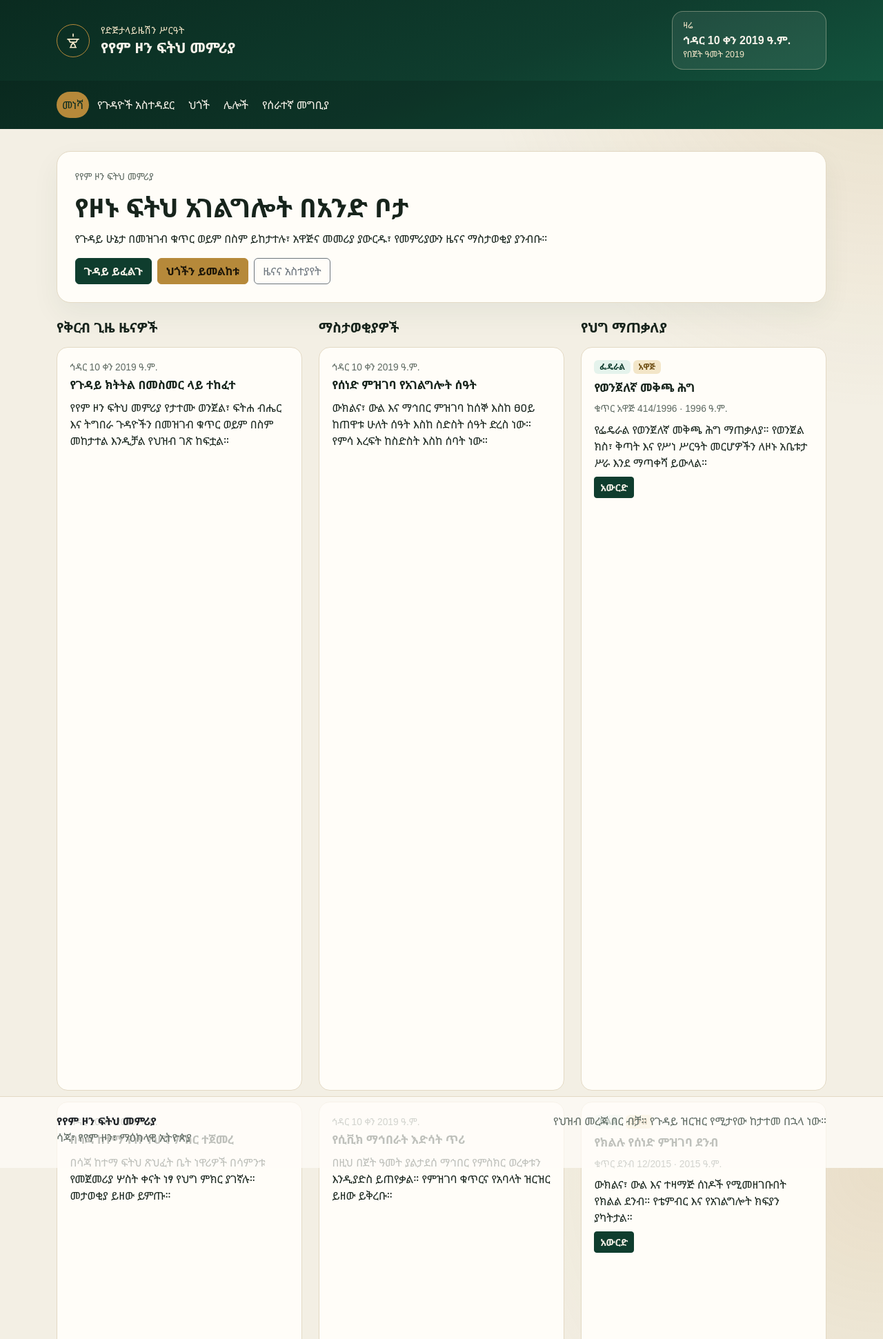
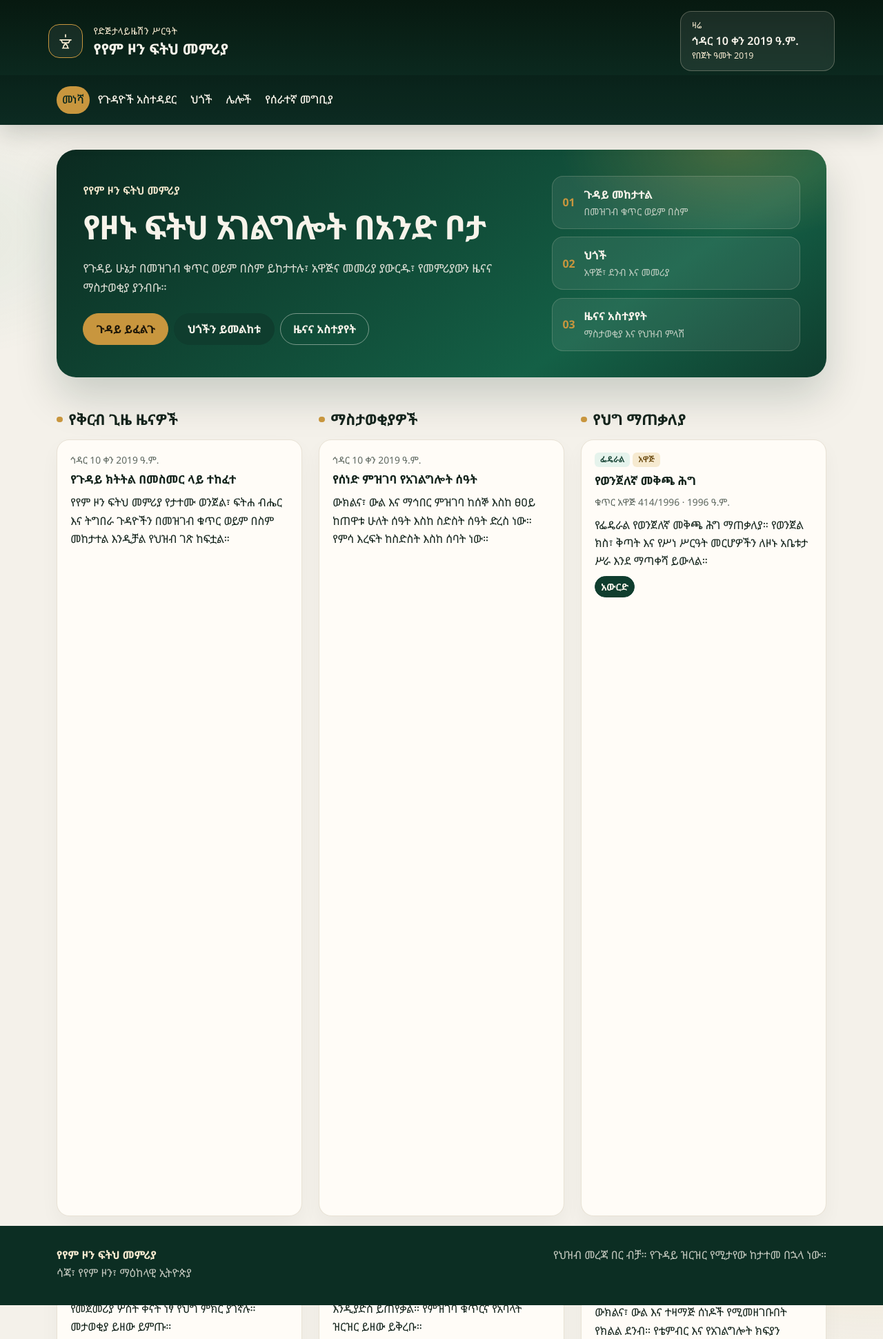
Before and after one commit to cherinets7/yem-judis, a Laravel app: page / in a window 1280 px wide. Shown: the top 1941 px of the page at 69% size. Run offline with Laravel 12, Linux system fonts and the light colour scheme; data comes from the database, SQL or seed files in the repository.

Commit message:
Redesign the public portal with a dark hero and a local Ethiopic font.
The homepage now uses a sticky header, service tiles, and a dark footer, and Amharic text no longer depends on Google Fonts.

Co-authored-by: cherinet sewnet <cherinets7@users.noreply.github.com>

```diff
--- a/resources/views/auth/login.blade.php
+++ b/resources/views/auth/login.blade.php
@@ -31,7 +31,7 @@
                         <input class="form-check-input" id="remember" name="remember" type="checkbox" value="1">
                         <label class="form-check-label" for="remember">አስታውሰኝ</label>
                     </div>
-                    <button class="btn btn-success w-100" type="submit">ግባ</button>
+                    <button class="btn btn-green w-100" type="submit">ግባ</button>
                 </form>
 
                 <p class="meta mt-4 mb-0">የሙከራ መለያዎች በ README ተዘርዝረዋል። የይለፍ ቃል password ነው።</p>
--- /dev/null
+++ b/resources/views/layouts/partials/fonts.blade.php
@@ -0,0 +1,26 @@
+<style>
+    @font-face {
+        font-family: "Noto Sans Ethiopic";
+        font-style: normal;
+        font-weight: 400 700;
+        font-display: swap;
+        src: url("{{ asset('fonts/noto-ethiopic.woff2') }}") format("woff2");
+        unicode-range: U+030E, U+1200-1399, U+2D80-2DDE, U+AB01-AB2E, U+1E7E0-1E7E6, U+1E7E8-1E7EB, U+1E7ED-1E7EE, U+1E7F0-1E7FE;
+    }
+    @font-face {
+        font-family: "Noto Sans Ethiopic";
+        font-style: normal;
+        font-weight: 400 700;
+        font-display: swap;
+        src: url("{{ asset('fonts/noto-latin-ext.woff2') }}") format("woff2");
+        unicode-range: U+0100-02BA, U+02BD-02C5, U+02C7-02CC, U+02CE-02D7, U+02DD-02FF, U+0304, U+0308, U+0329, U+1D00-1DBF, U+1E00-1E9F, U+1EF2-1EFF, U+2020, U+20A0-20AB, U+20AD-20C4, U+2113, U+2C60-2C7F, U+A720-A7FF;
+    }
+    @font-face {
+        font-family: "Noto Sans Ethiopic";
+        font-style: normal;
+        font-weight: 400 700;
+        font-display: swap;
+        src: url("{{ asset('fonts/noto-latin.woff2') }}") format("woff2");
+        unicode-range: U+0000-00FF, U+0131, U+0152-0153, U+02BB-02BC, U+02C6, U+02DA, U+02DC, U+0304, U+0308, U+0329, U+2000-206F, U+20AC, U+2122, U+2191, U+2193, U+2212, U+2215, U+FEFF, U+FFFD;
+    }
+</style>
--- a/resources/views/layouts/partials/site-footer.blade.php
+++ b/resources/views/layouts/partials/site-footer.blade.php
@@ -3,7 +3,7 @@
 @endphp
 <div class="site-footer-grid">
     <div>
-        <strong class="text-dark">{{ $siteSetting->department_name }}</strong>
+        <strong>{{ $siteSetting->department_name }}</strong>
         <div>{{ $siteSetting->address }}</div>
     </div>
     <div>
--- a/resources/views/layouts/public.blade.php
+++ b/resources/views/layouts/public.blade.php
@@ -4,33 +4,33 @@
     <meta charset="utf-8">
     <meta name="viewport" content="width=device-width, initial-scale=1">
     <title>@yield('title', 'መነሻ') — የየም ዞን ፍትህ መምሪያ</title>
-    <link rel="preconnect" href="https://fonts.googleapis.com">
-    <link rel="preconnect" href="https://fonts.gstatic.com" crossorigin>
-    <link href="https://fonts.googleapis.com/css2?family=Noto+Sans+Ethiopic:wght@400;500;600;700&display=swap" rel="stylesheet">
+    @include('layouts.partials.fonts')
     <link href="https://cdn.jsdelivr.net/npm/bootstrap@5.3.3/dist/css/bootstrap.min.css" rel="stylesheet">
     <style>
         :root {
-            --ink: #17241c;
+            --ink: #14241c;
             --green: #0f3d2e;
-            --green-deep: #0a2b20;
-            --leaf: #1f6b4a;
-            --gold: #b6893a;
-            --gold-soft: #f3e6c8;
-            --paper: #f3efe4;
-            --card: #fffdf8;
-            --line: #e3d9c4;
-            --muted: #5e6a62;
+            --green-deep: #08261c;
+            --leaf: #1c7a52;
+            --gold: #c8963e;
+            --gold-soft: #f6ead0;
+            --paper: #f4f1ea;
+            --card: #fffcf7;
+            --line: #e6dfd2;
+            --muted: #5d675f;
         }
 
         body {
             font-family: "Noto Sans Ethiopic", "Nyala", sans-serif;
             background:
-                radial-gradient(circle at top right, rgba(182, 137, 58, 0.16), transparent 28%),
+                radial-gradient(880px 420px at 100% -8%, rgba(200, 150, 62, .16), transparent 55%),
+                radial-gradient(640px 360px at -8% 18%, rgba(28, 122, 82, .08), transparent 50%),
                 var(--paper);
             color: var(--ink);
             min-height: 100vh;
             display: flex;
             flex-direction: column;
+            line-height: 1.65;
         }
 
         main { flex: 1 0 auto; }
@@ -50,19 +50,26 @@
         .skip-link:focus { top: .5rem; }
 
         .portal-header {
-            background: linear-gradient(160deg, var(--green-deep), var(--green) 55%, #145c43);
+            position: sticky;
+            top: 0;
+            z-index: 30;
+            background: linear-gradient(180deg, #071910 0%, #0e3328 100%);
             color: #f7f3ea;
+            box-shadow: 0 12px 32px rgba(7, 25, 16, .18);
         }
 
+        .header-bar { padding: 1rem 0 .35rem; }
+
         .brand-mark {
-            width: 3rem;
-            height: 3rem;
+            width: 3.1rem;
+            height: 3.1rem;
             border: 1.5px solid var(--gold);
-            border-radius: 50%;
+            border-radius: 1rem;
             display: grid;
             place-items: center;
             color: var(--gold-soft);
             flex: 0 0 auto;
+            background: rgba(255, 252, 247, .06);
         }
 
         .brand-kicker {
@@ -80,11 +87,12 @@
         }
 
         .date-badge {
-            background: rgba(255, 253, 248, .08);
-            border: 1px solid rgba(243, 230, 200, .35);
+            background: rgba(255, 252, 247, .08);
+            border: 1px solid rgba(246, 234, 208, .28);
             border-radius: 1rem;
-            padding: .7rem .95rem;
+            padding: .65rem 1rem;
             min-width: 14rem;
+            backdrop-filter: blur(8px);
         }
 
         .date-badge .kicker {
@@ -106,7 +114,8 @@
         .portal-nav .nav-link {
             color: #f7f3ea;
             border-radius: 999px;
-            padding: .45rem .9rem;
+            padding: .42rem .95rem;
+            font-weight: 500;
         }
 
         .portal-nav .nav-link.active,
@@ -123,34 +132,143 @@
             filter: invert(1);
         }
 
-        main { padding: 2rem 0 3rem; }
+        main { padding: 2.25rem 0 3.5rem; }
 
         .hero {
-            background: var(--card);
-            border: 1px solid var(--line);
-            border-radius: 1.25rem;
-            padding: 1.6rem;
-            box-shadow: 0 16px 40px rgba(15, 61, 46, .06);
+            display: grid;
+            grid-template-columns: minmax(0, 1.45fr) minmax(16rem, .8fr);
+            gap: 1.75rem;
+            align-items: center;
+            background:
+                radial-gradient(420px 220px at 88% 0%, rgba(200, 150, 62, .28), transparent 60%),
+                linear-gradient(145deg, #0b2a20 0%, #146046 72%, #0f3d2e 100%);
+            color: #f7f3ea;
+            border: 0;
+            border-radius: 1.75rem;
+            padding: clamp(1.4rem, 3vw, 2.4rem);
+            box-shadow: 0 28px 60px rgba(8, 38, 28, .18);
         }
 
         .hero h1 {
             font-weight: 700;
-            font-size: clamp(1.7rem, 3vw, 2.5rem);
-            line-height: 1.35;
+            font-size: clamp(1.9rem, 4vw, 3rem);
+            line-height: 1.28;
+            letter-spacing: -.02em;
+            margin: 0;
+        }
+
+        .hero-kicker {
+            color: var(--gold-soft);
+            font-weight: 600;
+            margin: 0;
+        }
+
+        .hero-lead {
+            max-width: 38rem;
+            margin: 1rem 0 0;
+            color: rgba(247, 243, 234, .88);
+            font-size: 1.05rem;
+        }
+
+        .hero .btn {
+            border-radius: 999px;
+            padding: .62rem 1.15rem;
+            font-weight: 700;
+        }
+
+        .hero .btn-outline-light {
+            border-color: rgba(247, 243, 234, .45);
+            color: #f7f3ea;
+        }
+
+        .hero .btn-outline-light:hover {
+            background: #fffcf7;
+            color: var(--green-deep);
+        }
+
+        .hero-services {
+            display: grid;
+            gap: .7rem;
+        }
+
+        .hero-services a {
+            display: grid;
+            grid-template-columns: auto 1fr;
+            grid-template-rows: auto auto;
+            column-gap: .8rem;
+            text-decoration: none;
+            color: #f7f3ea;
+            background: rgba(255, 252, 247, .08);
+            border: 1px solid rgba(246, 234, 208, .18);
+            border-radius: 1rem;
+            padding: .8rem .9rem;
+        }
+
+        .hero-services a:hover {
+            background: rgba(255, 252, 247, .16);
+            color: #fff;
+        }
+
+        .hero-services span {
+            grid-row: 1 / span 2;
+            align-self: center;
+            color: var(--gold);
+            font-weight: 700;
+        }
+
+        .hero-services strong { font-size: 1rem; }
+        .hero-services small { color: rgba(247, 243, 234, .72); }
+
+        @media (max-width: 991.98px) {
+            .hero { grid-template-columns: 1fr; }
+            .date-badge { min-width: 0; }
         }
 
         .section-title {
             font-weight: 700;
-            font-size: 1.25rem;
+            font-size: 1.35rem;
             margin-bottom: 1rem;
+            display: flex;
+            align-items: center;
+            gap: .55rem;
+        }
+
+        .section-title::before {
+            content: "";
+            width: .55rem;
+            height: .55rem;
+            border-radius: 50%;
+            background: var(--gold);
+            flex: 0 0 auto;
+        }
+
+        h1.section-title { font-size: clamp(1.6rem, 3vw, 2.15rem); }
+
+        .form-label { font-weight: 600; }
+
+        .form-control,
+        .form-select {
+            border-color: var(--line);
+            border-radius: .8rem;
+        }
+
+        .form-control:focus,
+        .form-select:focus {
+            border-color: var(--leaf);
+            box-shadow: 0 0 0 .2rem rgba(28, 122, 82, .16);
         }
 
         .portal-card {
             background: var(--card);
-            border: 1px solid var(--line);
-            border-radius: 1rem;
+            border: 1px solid rgba(230, 223, 210, .9);
+            border-radius: 1.15rem;
             height: 100%;
-            padding: 1.1rem 1.15rem;
+            padding: 1.15rem 1.2rem;
+            box-shadow: 0 12px 28px rgba(20, 36, 28, .04);
+        }
+
+        .portal-card:hover {
+            box-shadow: 0 18px 36px rgba(20, 36, 28, .08);
         }
 
         .portal-card h2,
@@ -175,6 +293,11 @@
             background: #e5f3ec;
             color: var(--green);
             font-weight: 600;
+        }
+
+        .btn-gold,
+        .btn-green {
+            border-radius: 999px;
         }
 
         .btn-gold {
@@ -207,8 +330,9 @@
         .post-list {
             background: var(--card);
             border: 1px solid var(--line);
-            border-radius: 1rem;
-            padding: 1rem;
+            border-radius: 1.15rem;
+            padding: 1.1rem;
+            box-shadow: 0 12px 28px rgba(20, 36, 28, .04);
         }
 
         .table {
@@ -245,18 +369,20 @@
         .post-body { white-space: pre-wrap; }
 
         .site-footer {
-            border-top: 1px solid var(--line);
-            color: var(--muted);
-            background: rgba(255, 253, 248, .72);
+            border-top: 0;
+            color: rgba(247, 243, 234, .78);
+            background: #0c2e23;
             margin-top: auto;
         }
+
+        .site-footer strong { color: var(--gold-soft); }
 
         .site-footer-grid {
             display: flex;
             flex-wrap: wrap;
             justify-content: space-between;
             gap: 1rem 2rem;
-            padding: 1.4rem 0 2rem;
+            padding: 1.8rem 0 2.1rem;
         }
 
         .page-link {
@@ -274,7 +400,7 @@
 <body>
     <a class="skip-link" href="#content">ወደ ይዘት ይሂዱ</a>
     <header class="portal-header">
-        <div class="container py-3">
+        <div class="container header-bar">
             <div class="d-flex flex-wrap justify-content-between align-items-center gap-3">
                 <a class="d-flex align-items-center gap-3 text-decoration-none text-reset" href="{{ route('home') }}">
                     <span class="brand-mark" aria-hidden="true">
--- a/resources/views/public/home.blade.php
+++ b/resources/views/public/home.blade.php
@@ -3,14 +3,33 @@
 @section('title', 'መነሻ')
 
 @section('content')
-    <section class="hero mb-4">
-        <p class="meta mb-2">የየም ዞን ፍትህ መምሪያ</p>
-        <h1>የዞኑ ፍትህ አገልግሎት በአንድ ቦታ</h1>
-        <p class="col-lg-9 px-0">የጉዳይ ሁኔታ በመዝገብ ቁጥር ወይም በስም ይከታተሉ፣ አዋጅና መመሪያ ያውርዱ፣ የመምሪያውን ዜናና ማስታወቂያ ያንብቡ።</p>
-        <div class="d-flex flex-wrap gap-2 mt-3">
-            <a class="btn btn-green" href="{{ route('cases.tracking') }}">ጉዳይ ይፈልጉ</a>
-            <a class="btn btn-gold" href="{{ route('laws.index') }}">ህጎችን ይመልከቱ</a>
-            <a class="btn btn-outline-secondary" href="{{ route('community.index') }}">ዜናና አስተያየት</a>
+    <section class="hero mb-5">
+        <div>
+            <p class="hero-kicker mb-2">የየም ዞን ፍትህ መምሪያ</p>
+            <h1>የዞኑ ፍትህ አገልግሎት በአንድ ቦታ</h1>
+            <p class="hero-lead">የጉዳይ ሁኔታ በመዝገብ ቁጥር ወይም በስም ይከታተሉ፣ አዋጅና መመሪያ ያውርዱ፣ የመምሪያውን ዜናና ማስታወቂያ ያንብቡ።</p>
+            <div class="d-flex flex-wrap gap-2 mt-4">
+                <a class="btn btn-gold" href="{{ route('cases.tracking') }}">ጉዳይ ይፈልጉ</a>
+                <a class="btn btn-green" href="{{ route('laws.index') }}">ህጎችን ይመልከቱ</a>
+                <a class="btn btn-outline-light" href="{{ route('community.index') }}">ዜናና አስተያየት</a>
+            </div>
+        </div>
+        <div class="hero-services" aria-label="ዋና አገልግሎቶች">
+            <a href="{{ route('cases.tracking') }}">
+                <span>01</span>
+                <strong>ጉዳይ መከታተል</strong>
+                <small>በመዝገብ ቁጥር ወይም በስም</small>
+            </a>
+            <a href="{{ route('laws.index') }}">
+                <span>02</span>
+                <strong>ህጎች</strong>
+                <small>አዋጅ፣ ደንብ እና መመሪያ</small>
+            </a>
+            <a href="{{ route('community.index') }}">
+                <span>03</span>
+                <strong>ዜናና አስተያየት</strong>
+                <small>ማስታወቂያ እና የህዝብ ምላሽ</small>
+            </a>
         </div>
     </section>
 
```
Also changed, not shown: resources/views/layouts/app.blade.php (+7 -4 lines), public/fonts/noto-ethiopic.woff2 (added), public/fonts/noto-latin-ext.woff2 (added), public/fonts/noto-latin.woff2 (added).
